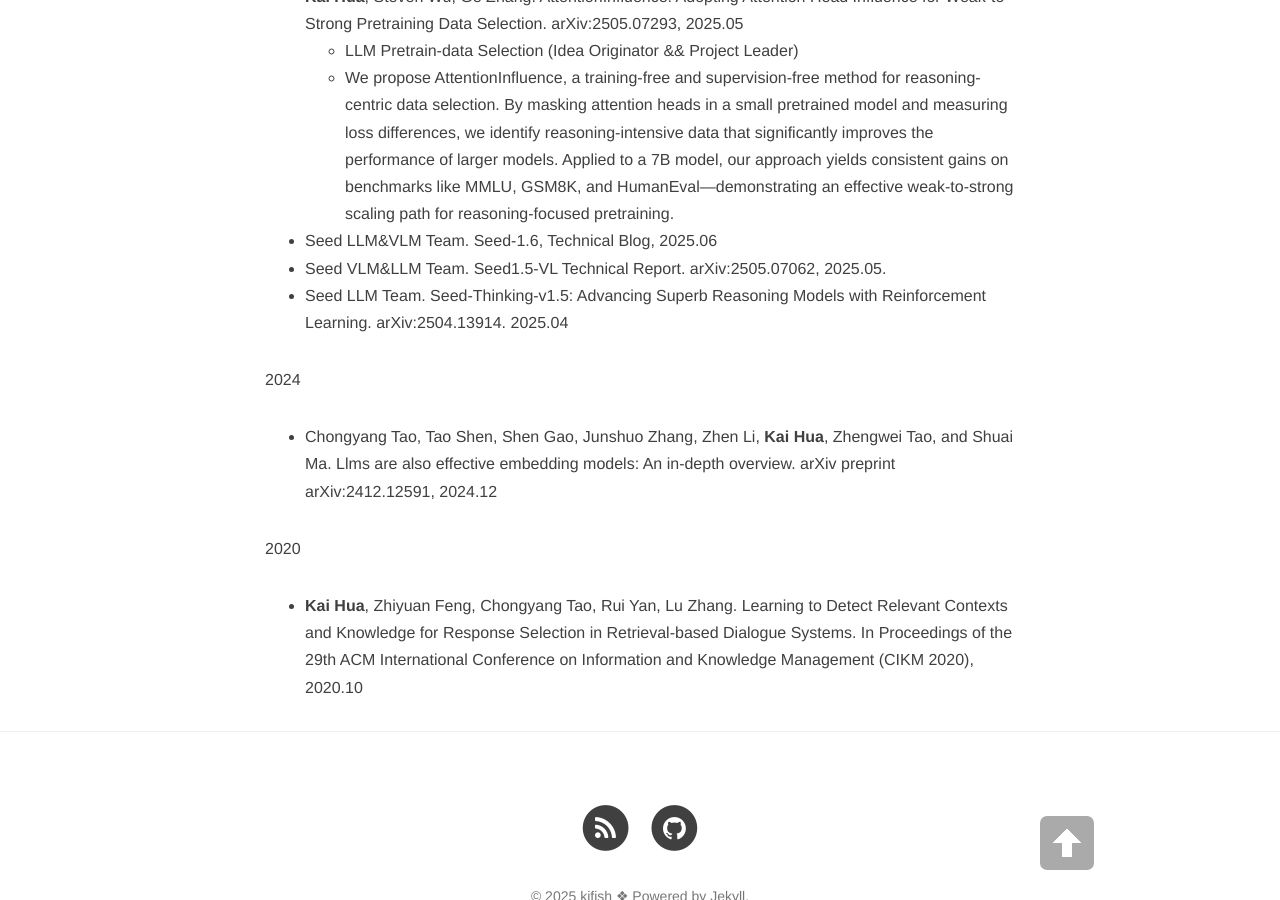
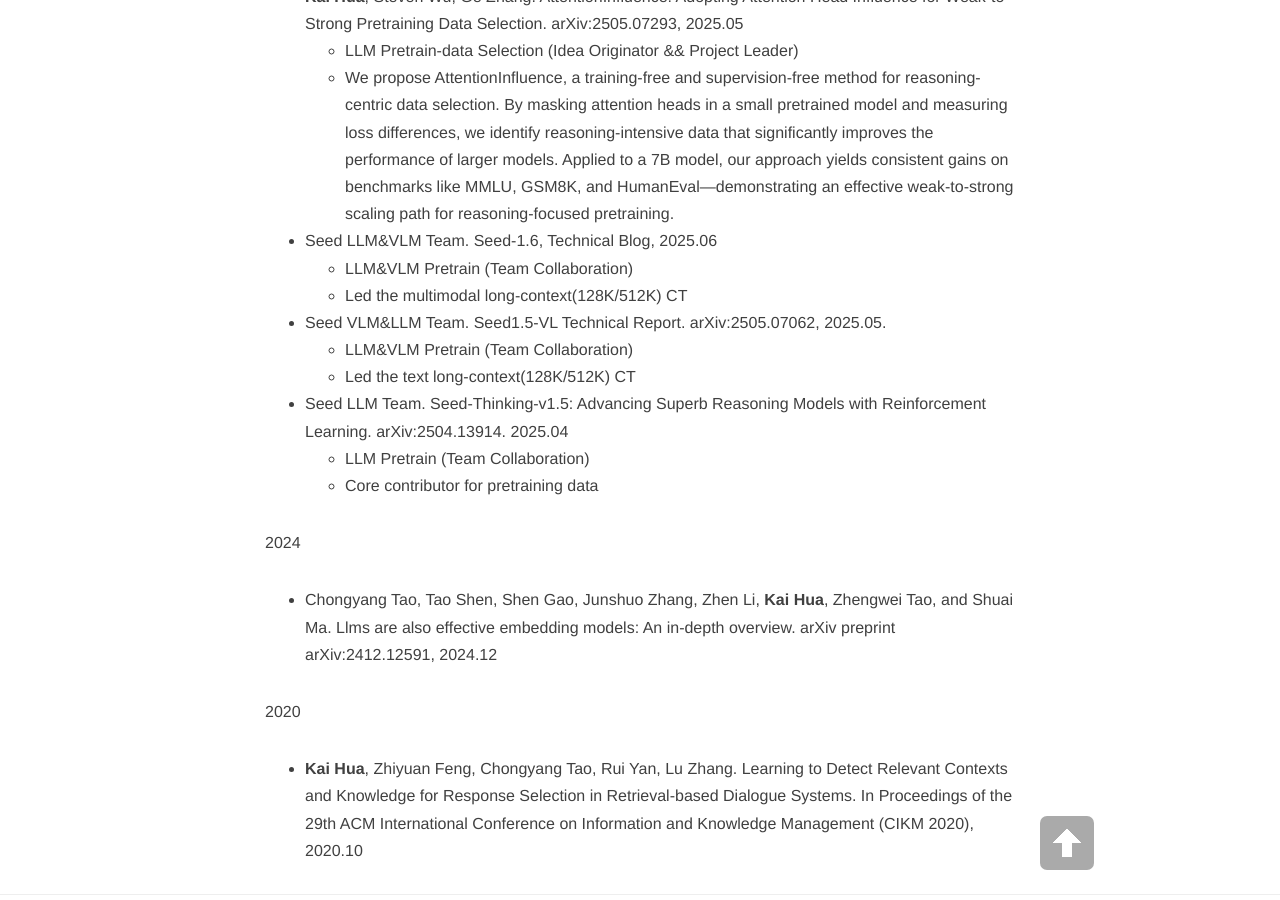
Before and after one commit to kifish/kifish.github.io, a Jekyll site: the page built from about.md, in a window 1280 px wide and 900 px high, scrolled down 808 px. Built offline with Jekyll 4.4.1, drawn with Linux system fonts in a browser that asks for light colours; nearby versions of some CDN libraries.

Commit message:
Update about.md

```diff
--- a/about.md
+++ b/about.md
@@ -20,8 +20,14 @@
   - We propose AttentionInfluence, a training-free and supervision-free method for reasoning-centric data selection. By masking attention heads in a small pretrained model and measuring loss differences, we identify reasoning-intensive data that significantly improves the performance of larger models. Applied to a 7B model, our approach yields consistent gains on benchmarks like MMLU, GSM8K, and HumanEval—demonstrating an effective weak-to-strong scaling path for reasoning-focused pretraining.
 
 - Seed LLM&VLM Team. [Seed-1.6](https://seed.bytedance.com/en/seed1_6), Technical Blog, 2025.06<br>
+  - LLM&VLM Pretrain (Team Collaboration)
+  - Led the multimodal long-context(128K/512K) CT
 - Seed VLM&LLM Team. Seed1.5-VL Technical Report. arXiv:2505.07062, 2025.05.<br>
+  - LLM&VLM Pretrain (Team Collaboration)
+  - Led the text long-context(128K/512K) CT
 - Seed LLM Team. Seed-Thinking-v1.5: Advancing Superb Reasoning Models with Reinforcement Learning. arXiv:2504.13914. 2025.04
+  - LLM Pretrain (Team Collaboration)
+  - Core contributor for pretraining data
 
 2024
 
```
